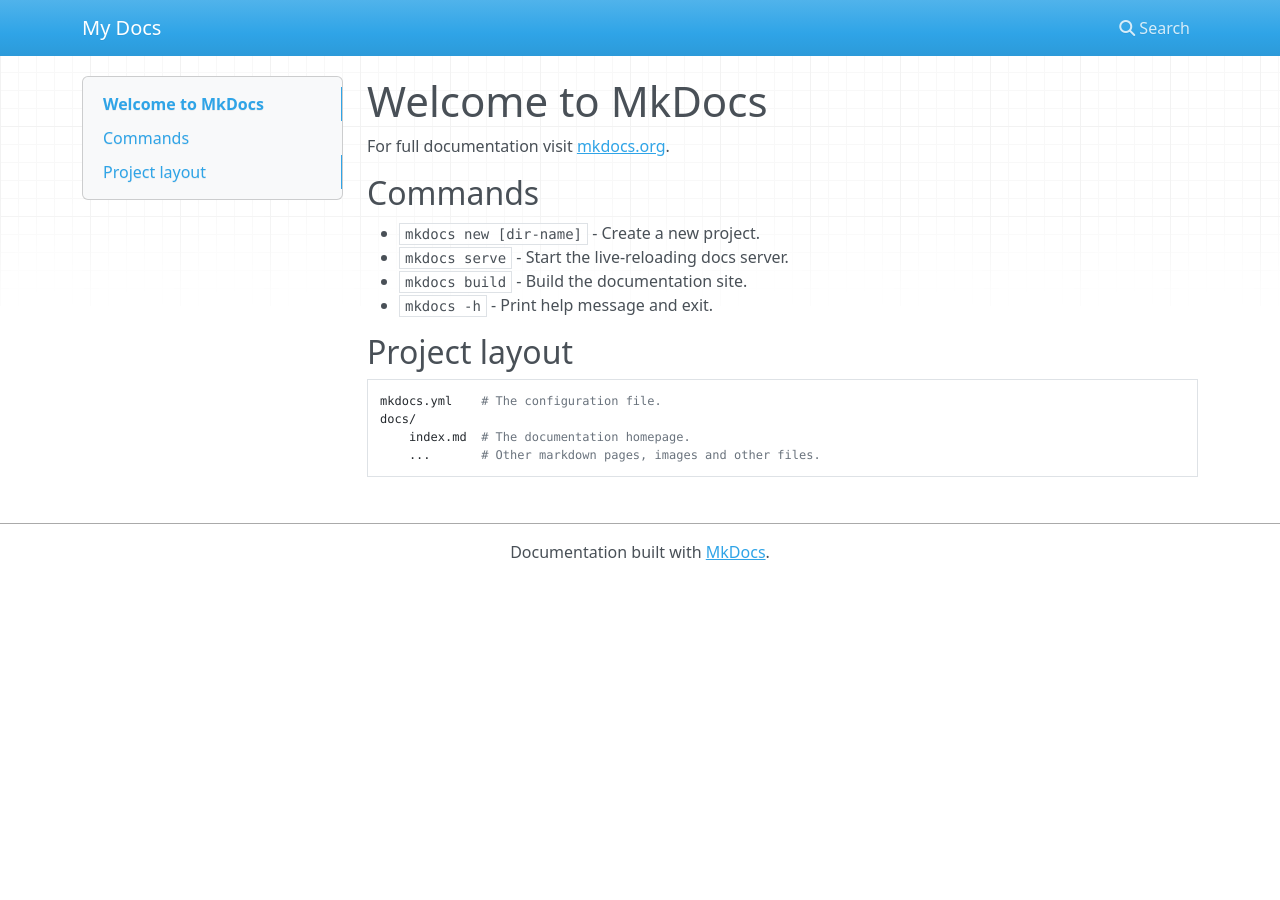
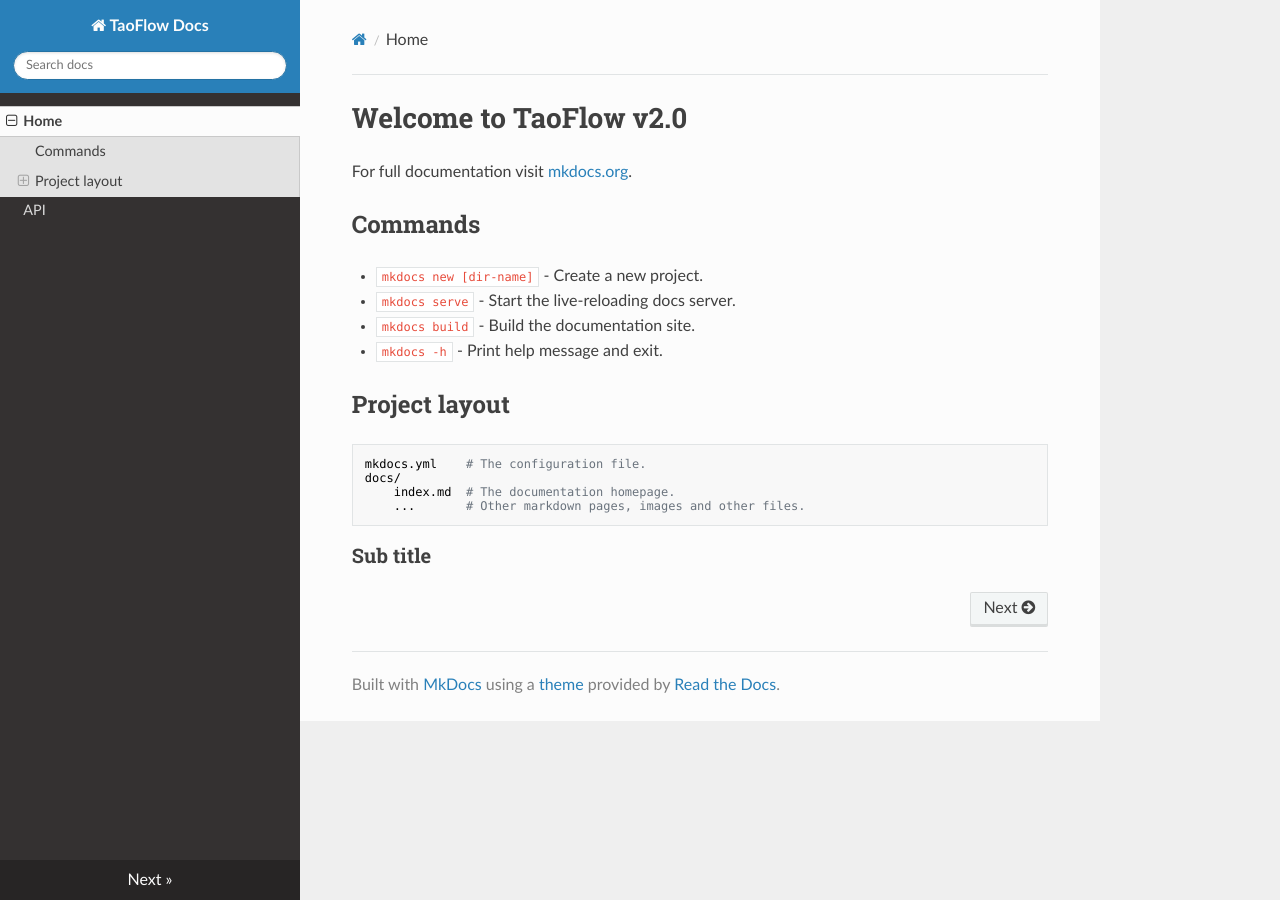
Before and after one commit to tao-flow-befi/taoflow-docs, an MkDocs documentation site: the page built from docs/index.md, in a window 1280 px wide. Built offline with MkDocs 1.6.1, drawn with Linux system fonts in a browser that asks for light colours; nearby versions of some CDN libraries.

Commit message:
feat: initial structure

```diff
--- a/docs/index.md
+++ b/docs/index.md
@@ -1,4 +1,4 @@
-# Welcome to MkDocs
+# Welcome to TaoFlow v2.0
 
 For full documentation visit [mkdocs.org](https://www.mkdocs.org).
 
@@ -15,3 +15,5 @@
     docs/
         index.md  # The documentation homepage.
         ...       # Other markdown pages, images and other files.
+
+### Sub title
--- a/mkdocs.yml
+++ b/mkdocs.yml
@@ -1 +1,5 @@
-site_name: My Docs
+site_name: TaoFlow Docs
+nav:
+  - Home: index.md
+  - API: api.md
+theme: readthedocs
```
Also changed, not shown: docs/api.md (added, +5 -0 lines), docs/img/favicon.ico (added).
